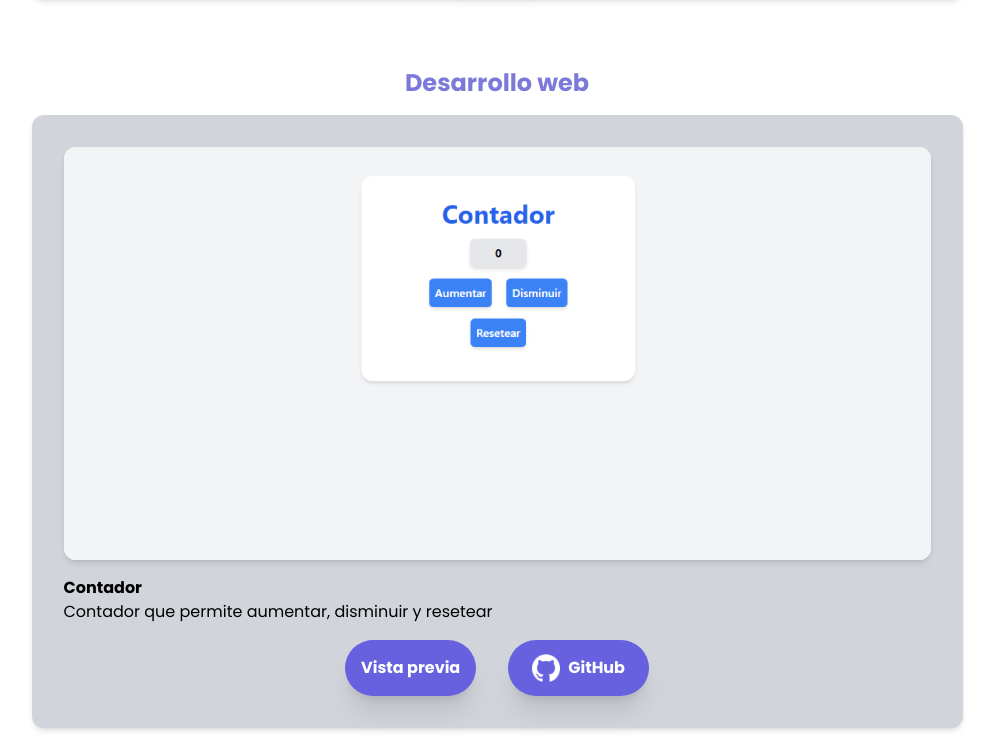
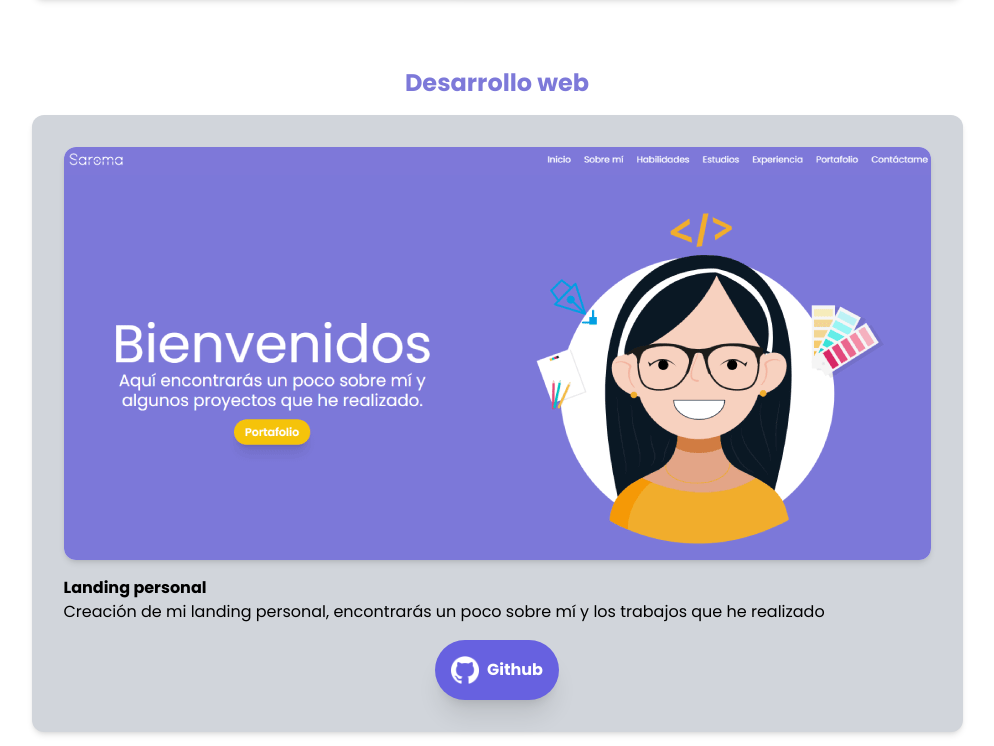
Before and after one commit to leydimadrid/landing-page, a React (Vite) app: page / in a window 1280 px wide. Shown: the part 4752-5498 px from the top of the page, without its empty margins (143-1137 px from the left). Built offline with nearby package versions, Linux system fonts and the light colour scheme.

Commit message:
Solo queda pendiente organizar el link de Superheroes

```diff
--- /dev/null
+++ b/src/components/ComponentesReutilizables/PlantillaTrabajosGithub.jsx
@@ -0,0 +1,32 @@
+import iconoGitHub from "../../assets/icono-github.png";
+
+export const PlantillaTrabajosGithub = ({
+    imagen,
+    titulo,
+    descripcion,
+    urlgithub
+  }) => {
+    return (
+      <div className="flex justify-center">
+        <div className="cajaTrabajosDesarrollo bg-gray-300 rounded-xl py-8 px-8 shadow-md mb-5 mx-5">
+          <div className="cajaImagenPagWeb bg-white rounded-xl">
+            <img className="rounded-xl shadow-md" src={imagen} />
+          </div>
+          <p className="mt-4 mb-4 text-black">
+            <span className="font-bold text-black">{titulo}</span> <br />
+            {descripcion}
+          </p>
+          <div className="md:flex justify-center">
+          <a
+            href={urlgithub}
+            target="_blank"
+            id="vistaprevia"
+            className="botonVistayGitHub font-bold rounded-full text-white py-1 md:p-4 md:px-4 cursor-pointer shadow-xl items-center flex justify-center focus:outline-none focus:ring focus:ring-violet-300"
+          >
+            <img className="md:w-7 w-6 mr-2" src={iconoGitHub} /> Github
+          </a>
+        </div>
+        </div>
+      </div>
+    );
+  };
--- a/src/components/ComponentesReutilizables/PlantillaTrabajosUIUX.jsx
+++ b/src/components/ComponentesReutilizables/PlantillaTrabajosVistaPrevia.jsx
@@ -1,4 +1,4 @@
-export const PlantillaTrabajosUIUX = ({
+export const PlantillaTrabajosVistaPrevia = ({
   imagen,
   titulo,
   descripcion,
--- a/src/components/Footer.jsx
+++ b/src/components/Footer.jsx
@@ -3,7 +3,7 @@
 export const Footer = () => {
   return (
     <footer className="footer text-center " >
-      <span class="text-sm text-white sm:text-center dark:text-gray-400">© 2022 Leydi Johana Madrid Vásquez</span>
+      <span className="text-sm text-white sm:text-center dark:text-gray-400">© 2022 Leydi Johana Madrid Vásquez</span>
     </footer>
 
 
--- /dev/null
+++ b/src/components/NavBar2.jsx
@@ -0,0 +1,37 @@
+export const NavBar2 = () => {
+  return (
+    <>
+    <nav class="bg-white border-gray-200 px-2 sm:px-4 py-2.5 rounded dark:bg-gray-900">
+      <div class="container flex flex-wrap justify-between items-center mx-auto">
+        <a href="https://flowbite.com/" class="flex items-center">
+            <img src="https://flowbite.com/docs/images/logo.svg" class="mr-3 h-6 sm:h-9" alt="Flowbite Logo"/>
+            <span class="self-center text-xl font-semibold whitespace-nowrap dark:text-white">Flowbite</span>
+        </a>
+        <button data-collapse-toggle="navbar-default" type="button" class="inline-flex items-center p-2 ml-3 text-sm text-gray-500 rounded-lg md:hidden hover:bg-gray-100 focus:outline-none focus:ring-2 focus:ring-gray-200 dark:text-gray-400 dark:hover:bg-gray-700 dark:focus:ring-gray-600" aria-controls="navbar-default" aria-expanded="false">
+          <span class="sr-only">Open main menu</span>
+          <svg class="w-6 h-6" aria-hidden="true" fill="currentColor" viewBox="0 0 20 20" xmlns="http://www.w3.org/2000/svg"><path fill-rule="evenodd" d="M3 5a1 1 0 011-1h12a1 1 0 110 2H4a1 1 0 01-1-1zM3 10a1 1 0 011-1h12a1 1 0 110 2H4a1 1 0 01-1-1zM3 15a1 1 0 011-1h12a1 1 0 110 2H4a1 1 0 01-1-1z" clip-rule="evenodd"></path></svg>
+        </button>
+        <div class="hidden w-full md:block md:w-auto" id="navbar-default">
+          <ul class="flex flex-col p-4 mt-4 bg-gray-50 rounded-lg border border-gray-100 md:flex-row md:space-x-8 md:mt-0 md:text-sm md:font-medium md:border-0 md:bg-white dark:bg-gray-800 md:dark:bg-gray-900 dark:border-gray-700">
+            <li>
+              <a href="#" class="block py-2 pr-4 pl-3 text-white bg-blue-700 rounded md:bg-transparent md:text-blue-700 md:p-0 dark:text-white" aria-current="page">Home</a>
+            </li>
+            <li>
+              <a href="#" class="block py-2 pr-4 pl-3 text-gray-700 rounded hover:bg-gray-100 md:hover:bg-transparent md:border-0 md:hover:text-blue-700 md:p-0 dark:text-gray-400 md:dark:hover:text-white dark:hover:bg-gray-700 dark:hover:text-white md:dark:hover:bg-transparent">About</a>
+            </li>
+            <li>
+              <a href="#" class="block py-2 pr-4 pl-3 text-gray-700 rounded hover:bg-gray-100 md:hover:bg-transparent md:border-0 md:hover:text-blue-700 md:p-0 dark:text-gray-400 md:dark:hover:text-white dark:hover:bg-gray-700 dark:hover:text-white md:dark:hover:bg-transparent">Services</a>
+            </li>
+            <li>
+              <a href="#" class="block py-2 pr-4 pl-3 text-gray-700 rounded hover:bg-gray-100 md:hover:bg-transparent md:border-0 md:hover:text-blue-700 md:p-0 dark:text-gray-400 md:dark:hover:text-white dark:hover:bg-gray-700 dark:hover:text-white md:dark:hover:bg-transparent">Pricing</a>
+            </li>
+            <li>
+              <a href="#" class="block py-2 pr-4 pl-3 text-gray-700 rounded hover:bg-gray-100 md:hover:bg-transparent md:border-0 md:hover:text-blue-700 md:p-0 dark:text-gray-400 md:dark:hover:text-white dark:hover:bg-gray-700 dark:hover:text-white md:dark:hover:bg-transparent">Contact</a>
+            </li>
+          </ul>
+        </div>
+      </div>
+    </nav>
+    </>
+  )
+}
--- /dev/null
+++ b/src/database/ProyectoLanding.js
@@ -0,0 +1,11 @@
+export const ProyectoLanding = [
+
+{
+    id: 2,
+    imagen: "pagina-personal.png",
+    titulo: "Landing personal",
+    descripcion:
+      "Creación de mi landing personal, encontrarás un poco sobre mí y los trabajos que he realizado",
+    urlgithub: "https://github.com/leydimadrid/landing-page",
+  },
+]
--- a/src/database/ProyectosUIUX.js
+++ b/src/database/ProyectosUIUX.js
@@ -8,4 +8,5 @@
     urlvistaprevia:
       "https://www.figma.com/file/R51udZZ33yIJRXjEqzGZmA/Wireframe-Landing-Page?node-id=0%3A1",
   },
+
 ];
--- a/src/database/proyectosDesarrolloWeb.js
+++ b/src/database/proyectosDesarrolloWeb.js
@@ -45,14 +45,4 @@
     urlvistaprevia: "https://aplicaciondelclima.netlify.app/",
     urlgithub: "https://github.com/leydimadrid/app-clima",
   },
-
-  {
-    id: 6,
-    imagen: "pagina-personal.png",
-    titulo: "Landing personal",
-    descripcion:
-      "Creación de mi landing personal, encontrarás un poco sobre mí y los trabajos que he realizado",
-    urlvistaprevia: "https://aplicaciondelclima.netlify.app/",
-    urlgithub: "https://github.com/leydimadrid/landing-page",
-  },
 ];
--- a/src/pages/HeaderPage.jsx
+++ b/src/pages/HeaderPage.jsx
@@ -1,4 +1,5 @@
 import logoSaroma from "../assets/logo-saroma.svg";
+
 import { NavBar } from "../components/NavBar";
 
 export const HeaderPage = () => {
--- a/src/pages/PortafolioPage.jsx
+++ b/src/pages/PortafolioPage.jsx
@@ -1,10 +1,13 @@
 import { DiseñoGrafico } from "../Components/ComponentesReutilizables/DiseñoGrafico";
-import { PlantillaTrabajosUIUX } from "../components/ComponentesReutilizables/PlantillaTrabajosUIUX";
+import { PlantillaTrabajosVistaPrevia } from "../components/ComponentesReutilizables/PlantillaTrabajosVistaPrevia";
 import { PlantillaTrabajosWeb } from "../components/ComponentesReutilizables/PlantillaTrabajosWeb";
 import { TituloHabilidades } from "../Components/ComponentesReutilizables/TituloHabilidades";
 import { TituloPaginas } from "../Components/ComponentesReutilizables/TituloPaginas";
+import { ProyectosUIUX } from "../database/ProyectosUIUX";
 import { proyectosDesarrolloWeb } from "../database/proyectosDesarrolloWeb";
-import { ProyectosUIUX } from "../database/ProyectosUIUX";
+import { ProyectoLanding } from "../database/ProyectoLanding";
+import { PlantillaTrabajosGithub } from "../components/ComponentesReutilizables/PlantillaTrabajosGithub";
+
 
 export const PortafolioPage = () => {
   return (
@@ -15,7 +18,7 @@
       <TituloHabilidades titulo="Diseño UI/UX" />
 
       {ProyectosUIUX.map((proyecto) => (
-        <PlantillaTrabajosUIUX
+        <PlantillaTrabajosVistaPrevia
           key={proyecto.id}
           imagen={proyecto.imagen}
           titulo={proyecto.titulo}
@@ -24,6 +27,16 @@
         />
       ))}
       <TituloHabilidades titulo="Desarrollo web" />
+
+      {ProyectoLanding.map((proyecto) => (
+        <PlantillaTrabajosGithub
+          key={proyecto.id}
+          imagen={proyecto.imagen}
+          titulo={proyecto.titulo}
+          descripcion={proyecto.descripcion}
+          urlgithub={proyecto.urlgithub}
+        />
+      ))}
 
       {proyectosDesarrolloWeb.map((proyecto) => (
         <PlantillaTrabajosWeb
```
Also changed, not shown: src/pages/EstudiosPage.jsx (+5 -2 lines).
